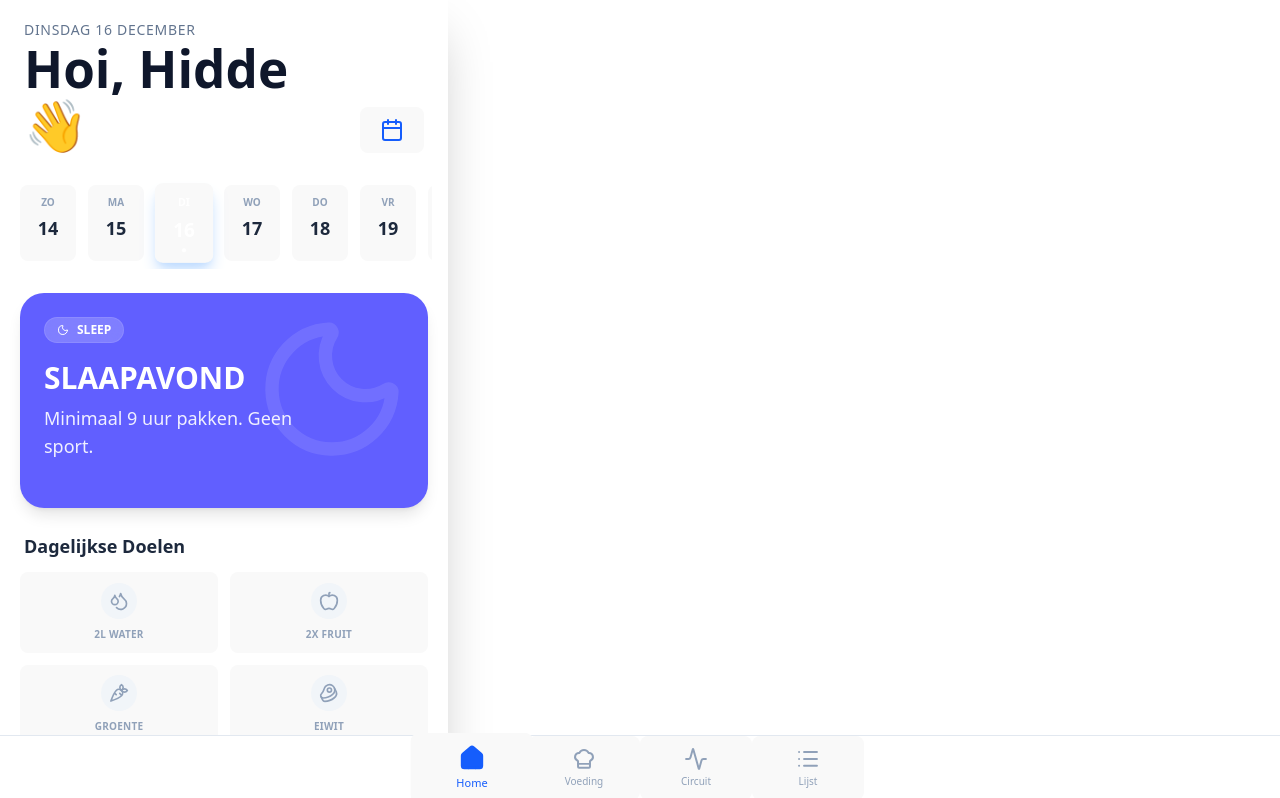
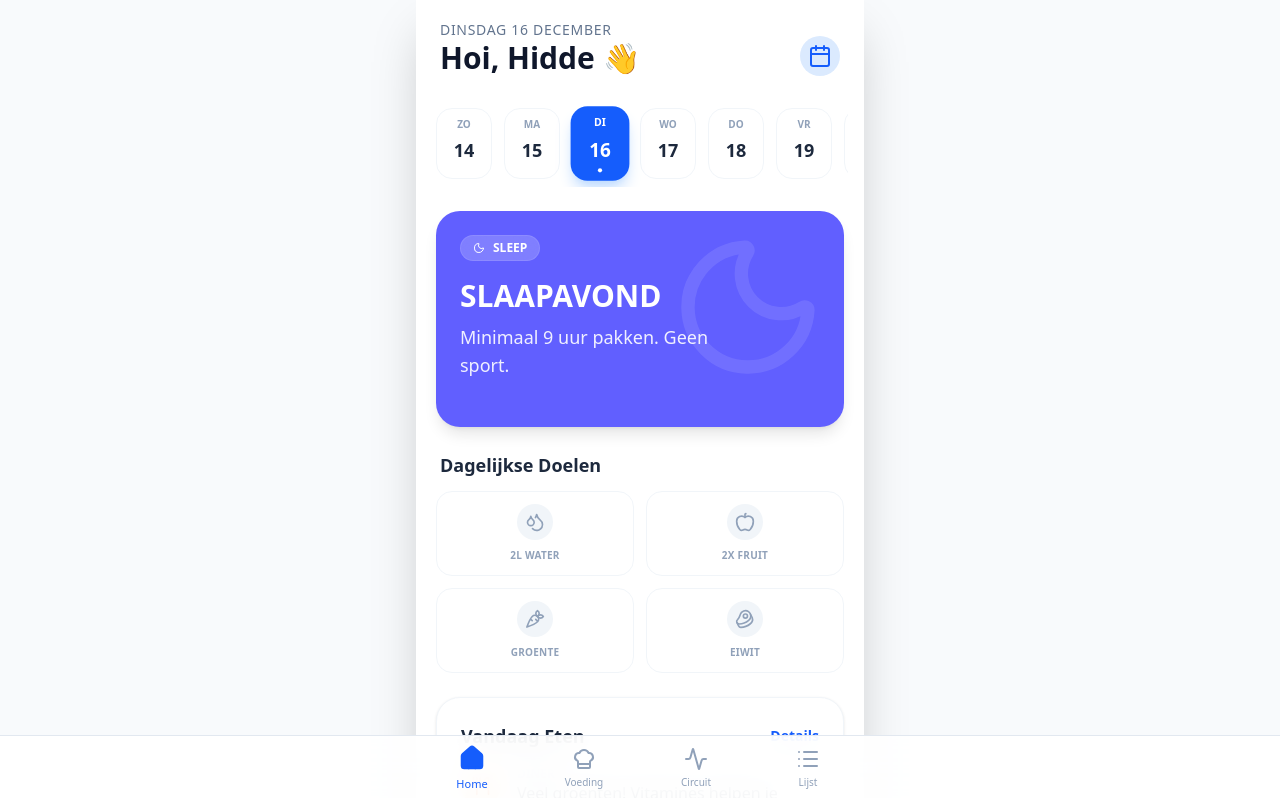
Before and after one commit to hiddehulshof/training, a React (Vite) app: page / in a window 1280 px wide. Shown: the top 798 px of the page. Built offline with nearby package versions, Linux system fonts and the light colour scheme.

Commit message:
Update index.css

```diff
--- a/src/index.css
+++ b/src/index.css
@@ -1,70 +1,76 @@
 @import "tailwindcss";
 
 :root {
-  font-family: system-ui, Avenir, Helvetica, Arial, sans-serif;
+  font-family: 'Inter', system-ui, Avenir, Helvetica, Arial, sans-serif;
   line-height: 1.5;
   font-weight: 400;
 
-  color-scheme: light dark;
-  color: rgba(255, 255, 255, 0.87);
-  background-color: #242424;
+  color-scheme: light;
+  color: #1e293b; /* Slate 800 */
+  background-color: #f8fafc; /* Slate 50 */
 
   font-synthesis: none;
   text-rendering: optimizeLegibility;
   -webkit-font-smoothing: antialiased;
   -moz-osx-font-smoothing: grayscale;
-}
 
-a {
-  font-weight: 500;
-  color: #646cff;
-  text-decoration: inherit;
-}
-a:hover {
-  color: #535bf2;
+  /* Modern Palette Variables */
+  --color-primary: #3b82f6; /* Blue 500 */
+  --color-primary-dark: #1d4ed8; /* Blue 700 */
+  --color-accent: #f59e0b; /* Amber 500 */
+  --color-success: #10b981; /* Emerald 500 */
+  --color-danger: #ef4444; /* Red 500 */
+
+  --glass-bg: rgba(255, 255, 255, 0.7);
+  --glass-border: rgba(255, 255, 255, 0.5);
+  --glass-shadow: 0 8px 32px 0 rgba(31, 38, 135, 0.07);
 }
 
 body {
   margin: 0;
-  display: flex;
-  place-items: center;
+  display: block; /* Changed from flex/place-items:center to block for normal flow */
   min-width: 320px;
   min-height: 100vh;
+  background: linear-gradient(135deg, #f0f9ff 0%, #e0f2fe 100%);
+  padding-bottom: env(safe-area-inset-bottom);
 }
 
-h1 {
-  font-size: 3.2em;
-  line-height: 1.1;
+/* Glassmorphism Utilities */
+.glass {
+  background: var(--glass-bg);
+  backdrop-filter: blur(12px);
+  -webkit-backdrop-filter: blur(12px);
+  border: 1px solid var(--glass-border);
+  box-shadow: var(--glass-shadow);
+}
+
+.glass-card {
+  background: rgba(255, 255, 255, 0.8);
+  backdrop-filter: blur(8px);
+  -webkit-backdrop-filter: blur(8px);
+  border: 1px solid rgba(255, 255, 255, 0.6);
+  box-shadow: 0 4px 6px -1px rgba(0, 0, 0, 0.05), 0 2px 4px -1px rgba(0, 0, 0, 0.03);
+}
+
+/* Hide scrollbar for horizontal scrolling areas */
+.no-scrollbar::-webkit-scrollbar {
+  display: none;
+}
+.no-scrollbar {
+  -ms-overflow-style: none;  /* IE and Edge */
+  scrollbar-width: none;  /* Firefox */
+}
+
+/* Animation Utilities */
+@keyframes fadeIn {
+  from { opacity: 0; transform: translateY(10px); }
+  to { opacity: 1; transform: translateY(0); }
+}
+
+.animate-fade-in {
+  animation: fadeIn 0.3s ease-out forwards;
 }
 
 button {
-  border-radius: 8px;
-  border: 1px solid transparent;
-  padding: 0.6em 1.2em;
-  font-size: 1em;
-  font-weight: 500;
-  font-family: inherit;
-  background-color: #1a1a1a;
-  cursor: pointer;
-  transition: border-color 0.25s;
+  -webkit-tap-highlight-color: transparent;
 }
-button:hover {
-  border-color: #646cff;
-}
-button:focus,
-button:focus-visible {
-  outline: 4px auto -webkit-focus-ring-color;
-}
-
-@media (prefers-color-scheme: light) {
-  :root {
-    color: #213547;
-    background-color: #ffffff;
-  }
-  a:hover {
-    color: #747bff;
-  }
-  button {
-    background-color: #f9f9f9;
-  }
-}
```
